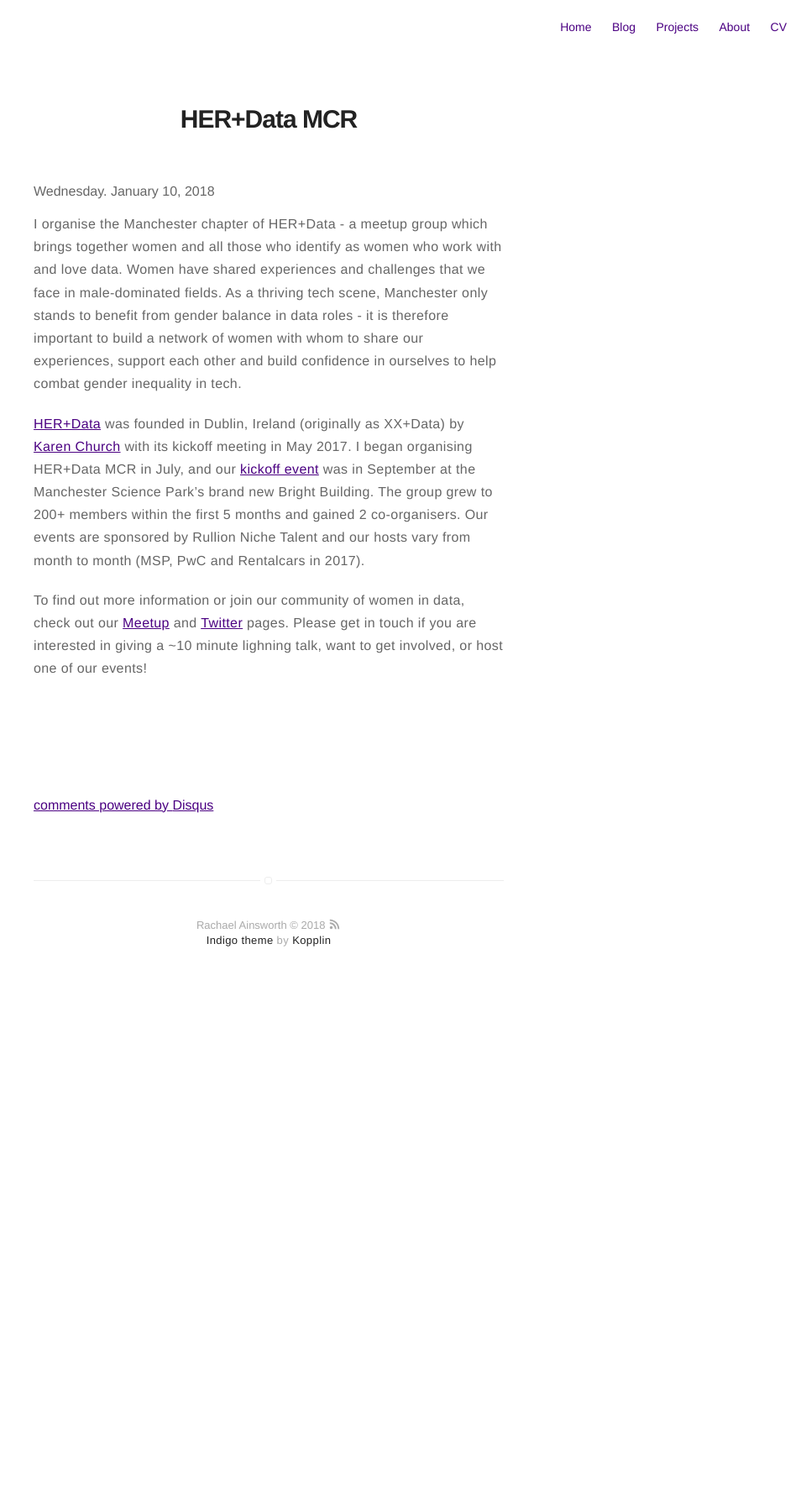
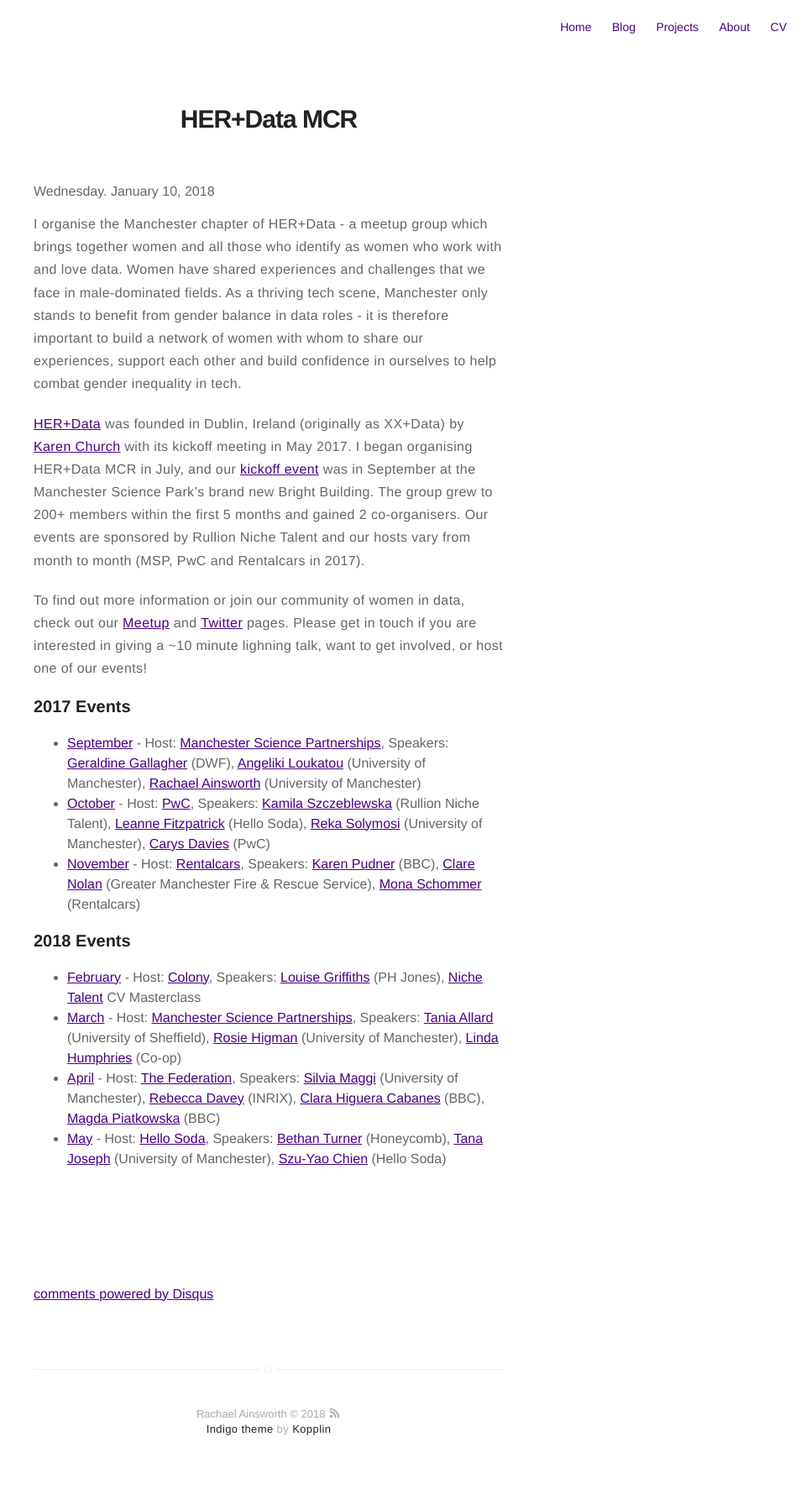
Before and after one commit to rainsworth/rainsworth.github.io_old, a Jekyll site: the page built from _posts/2018-01-10-HER-Data-MCR.markdown, in a window 1280 px wide. Shown: the whole page at 84% size, without its empty margins (320-1280 px from the left). Built offline with Jekyll 4.4.1, drawn with Linux system fonts in a browser that asks for light colours; comment, search, counter and statistics services are not loaded; before the commit the page ends 1191 px from its top, so only the background shows below that.

Commit message:
Update 2018-01-10-HER-Data-MCR.markdown

```diff
--- a/_posts/2018-01-10-HER-Data-MCR.markdown
+++ b/_posts/2018-01-10-HER-Data-MCR.markdown
@@ -17,3 +17,17 @@ I organise the Manchester chapter of HER+Data - a meetup group which brings toge
 [HER+Data](https://www.meetup.com/HER-Data) was founded in Dublin, Ireland (originally as XX+Data) by [Karen Church](https://twitter.com/karenchurch) with its kickoff meeting in May 2017. I began organising HER+Data MCR in July, and our [kickoff event](https://www.meetup.com/HER-Data-MCR/events/241920306/) was in September at the Manchester Science Park's brand new Bright Building. The group grew to 200+ members within the first 5 months and gained 2 co-organisers. Our events are sponsored by Rullion Niche Talent and our hosts vary from month to month (MSP, PwC and Rentalcars in 2017).
 
 To find out more information or join our community of women in data, check out our [Meetup](https://www.meetup.com/HER-Data-MCR/) and [Twitter](https://twitter.com/herplusdatamcr) pages. Please get in touch if you are interested in giving a ~10 minute lighning talk, want to get involved, or host one of our events!
+
+### 2017 Events
+
+* [September](https://www.meetup.com/HER-Data-MCR/events/241920306/) - Host: [Manchester Science Partnerships](https://mspl.co.uk/), Speakers: [Geraldine Gallagher](https://www.linkedin.com/in/geraldine-gallagher-91a1b75/) (DWF), [Angeliki Loukatou](https://twitter.com/AngelikiLk) (University of Manchester), [Rachael Ainsworth](https://twitter.com/rachaelevelyn) (University of Manchester)
+* [October](https://www.meetup.com/HER-Data-MCR/events/243851344/) - Host: [PwC](https://www.pwc.co.uk/), Speakers: [Kamila Szczeblewska](https://www.linkedin.com/in/kamila-szczeblewska/) (Rullion Niche Talent), [Leanne Fitzpatrick](https://twitter.com/LK_Fitzpatrick) (Hello Soda), [Reka Solymosi](https://twitter.com/r_solymosi) (University of Manchester), [Carys Davies](https://www.linkedin.com/in/carys-davies-14956987/) (PwC)
+* [November](https://www.meetup.com/HER-Data-MCR/events/244750238/) - Host: [Rentalcars](https://www.rentalcars.com/), Speakers: [Karen Pudner](https://twitter.com/kpudner) (BBC), [Clare Nolan](https://twitter.com/cn174) (Greater Manchester Fire & Rescue Service), [Mona Schommer](https://www.linkedin.com/in/mona-s-a136b521/) (Rentalcars)
+
+
+### 2018 Events
+
+* [February](https://www.meetup.com/HER-Data-MCR/events/246715609/) - Host: [Colony](http://colonyco.work/), Speakers: [Louise Griffiths](https://twitter.com/LouiseiGriff) (PH Jones), [Niche Talent](https://www.nichetalent.com/) CV Masterclass
+* [March](https://www.meetup.com/HER-Data-MCR/events/247834104/) - Host: [Manchester Science Partnerships](https://mspl.co.uk/), Speakers: [Tania Allard](https://twitter.com/ixek) (University of Sheffield), [Rosie Higman](https://twitter.com/RosieHLib) (University of Manchester), [Linda Humphries](https://twitter.com/moominlounge) (Co-op)
+* [April](https://www.meetup.com/HER-Data-MCR/events/248699993/) - Host: [The Federation](http://www.thefederation.coop/), Speakers: [Silvia Maggi](https://twitter.com/simaggi1) (University of Manchester), [Rebecca Davey](https://twitter.com/suprahoopla) (INRIX), [Clara Higuera Cabanes](https://twitter.com/clarahiguerac) (BBC), [Magda Piatkowska](https://twitter.com/magdapiatkowska) (BBC)
+* [May](https://www.meetup.com/HER-Data-MCR/events/250065164/) - Host: [Hello Soda](http://hellosoda.com/), Speakers: [Bethan Turner](https://twitter.com/HoneycombBethan) (Honeycomb), [Tana Joseph](https://www.linkedin.com/in/tanadjoseph/) (University of Manchester), [Szu-Yao Chien](https://www.linkedin.com/in/szu-yao-chien/) (Hello Soda)
```
